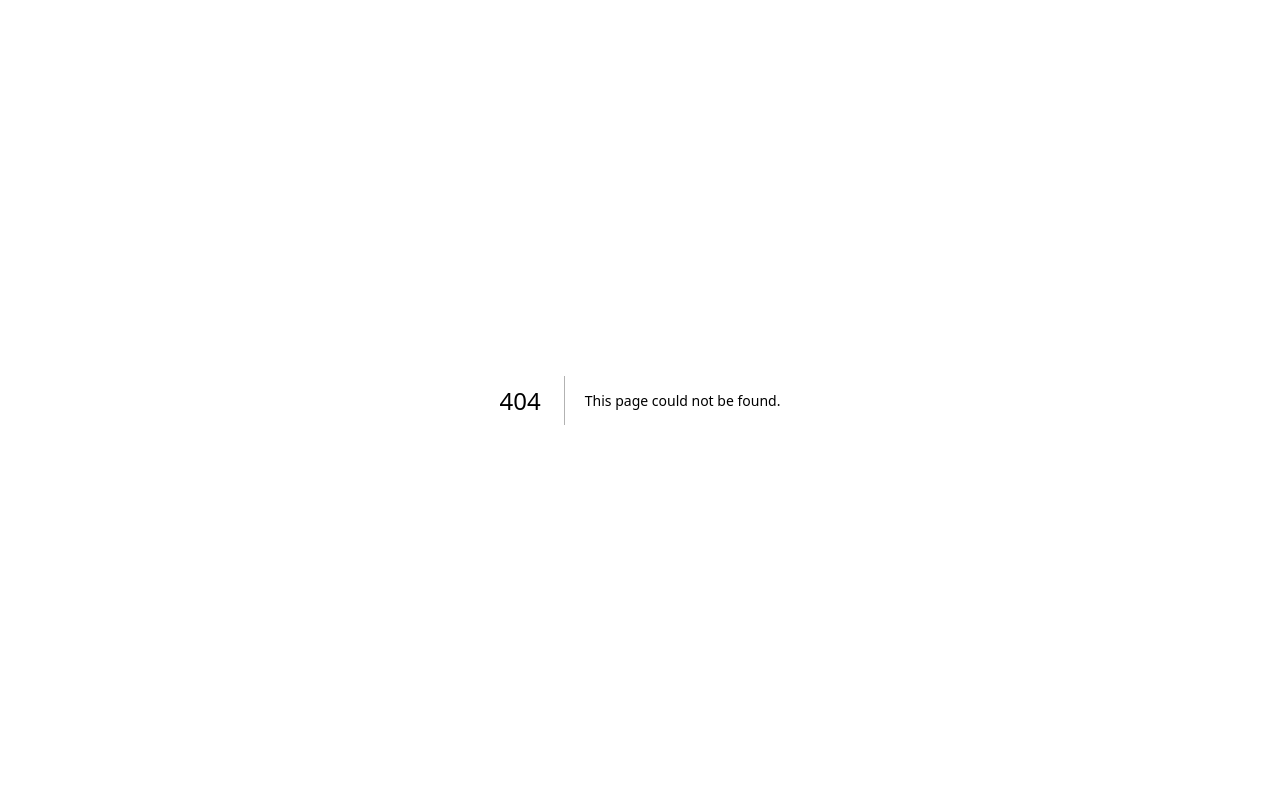
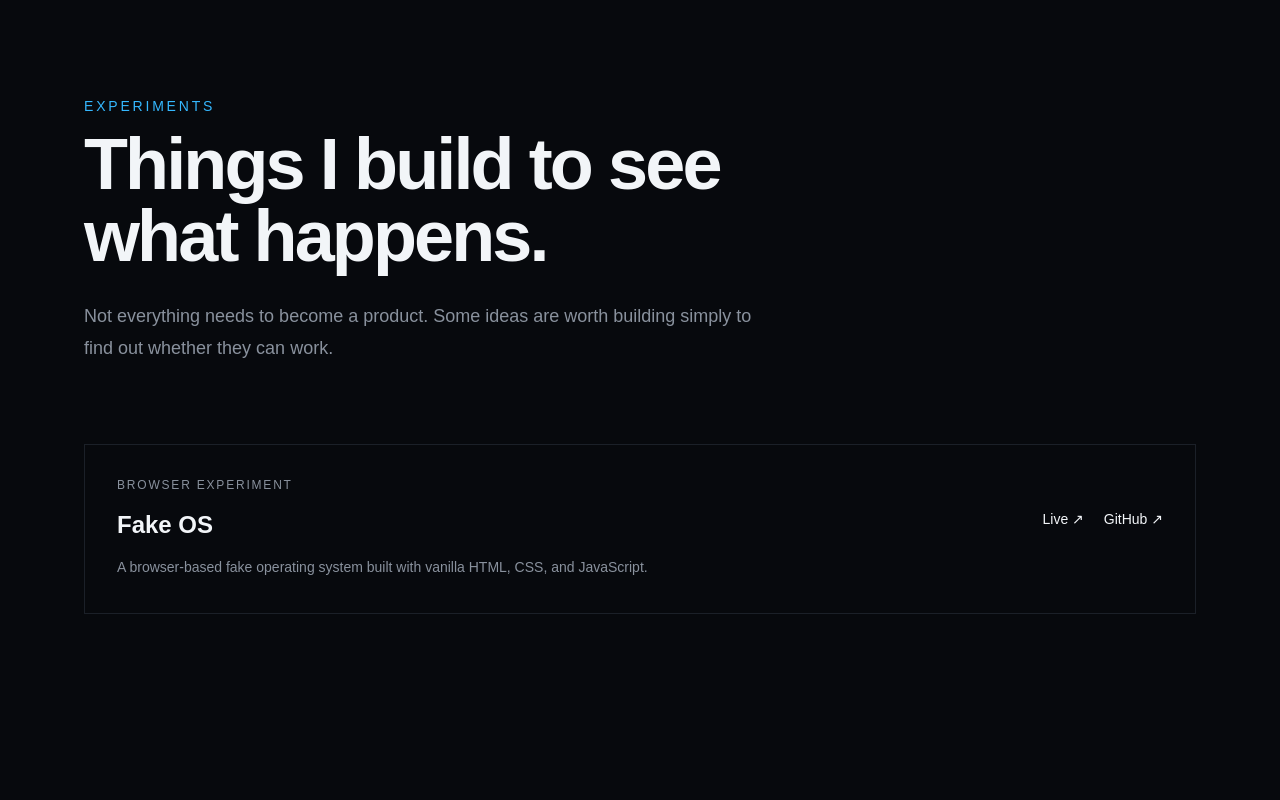
Before and after one commit to JJTGG/JAYJAYTGG, a Next.js app: page /experiments in a window 1280 px wide. Before the commit this address had no page. Shown: the top 800 px of the page. Built offline with nearby package versions, Linux system fonts and the light colour scheme.

Commit message:
feat: add experiments page

```diff
--- /dev/null
+++ b/app/experiments/page.tsx
@@ -0,0 +1,78 @@
+const experiments = [
+  {
+    name: "Fake OS",
+    type: "Browser experiment",
+    description:
+      "A browser-based fake operating system built with vanilla HTML, CSS, and JavaScript.",
+    live: "https://jjtgg.github.io/fake-os/",
+    github: "https://github.com/JJTGG/fake-os"
+  }
+];
+
+export default function ExperimentsPage() {
+  return (
+    <main className="min-h-screen">
+      <section className="mx-auto max-w-6xl px-5 py-24">
+        <div className="max-w-3xl">
+          <p className="text-sm font-medium uppercase tracking-[0.2em] text-[var(--accent)]">
+            Experiments
+          </p>
+
+          <h1 className="mt-3 text-5xl font-semibold tracking-[-0.04em] sm:text-7xl">
+            Things I build to see what happens.
+          </h1>
+
+          <p className="mt-7 max-w-2xl text-lg leading-8 text-[var(--muted)]">
+            Not everything needs to become a product. Some ideas are worth
+            building simply to find out whether they can work.
+          </p>
+        </div>
+
+        <div className="mt-20 border border-[var(--line)]">
+          {experiments.map((experiment) => (
+            <article
+              key={experiment.name}
+              className="p-6 sm:p-8"
+            >
+              <p className="text-xs font-medium uppercase tracking-[0.15em] text-[var(--muted)]">
+                {experiment.type}
+              </p>
+
+              <div className="mt-4 flex flex-col gap-6 sm:flex-row sm:items-start sm:justify-between">
+                <div>
+                  <h2 className="text-2xl font-semibold">
+                    {experiment.name}
+                  </h2>
+
+                  <p className="mt-3 max-w-2xl text-sm leading-7 text-[var(--muted)]">
+                    {experiment.description}
+                  </p>
+                </div>
+
+                <div className="flex shrink-0 gap-5 text-sm">
+                  <a
+                    href={experiment.live}
+                    target="_blank"
+                    rel="noreferrer"
+                    className="transition-colors hover:text-[var(--accent)]"
+                  >
+                    Live ↗
+                  </a>
+
+                  <a
+                    href={experiment.github}
+                    target="_blank"
+                    rel="noreferrer"
+                    className="text-[var(--muted)] transition-colors hover:text-[var(--foreground)]"
+                  >
+                    GitHub ↗
+                  </a>
+                </div>
+              </div>
+            </article>
+          ))}
+        </div>
+      </section>
+    </main>
+  );
+}
```
